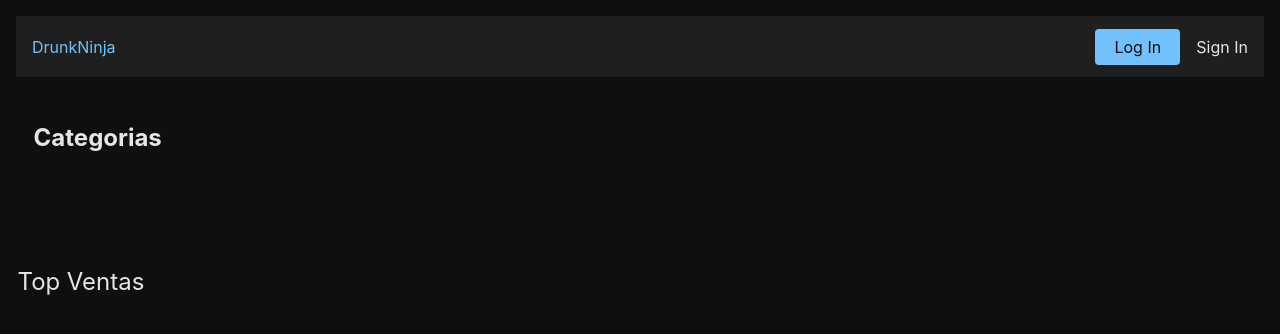
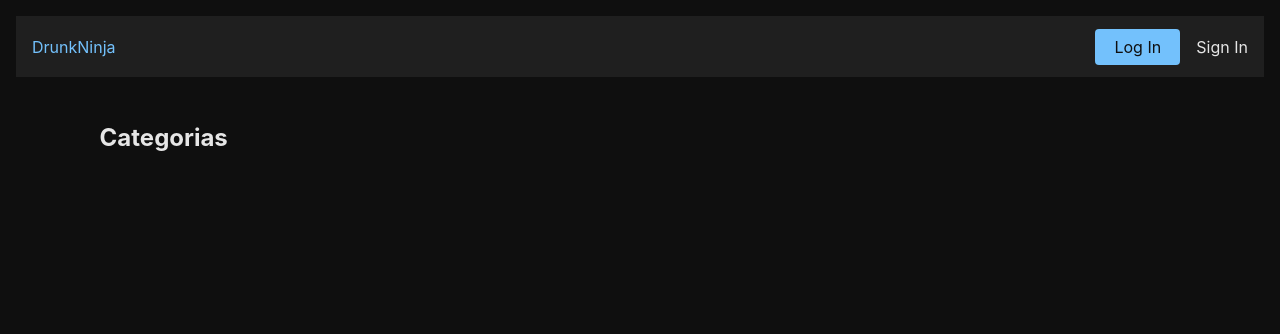
Before and after one commit to MaximilianoMO95/DrunkNinja, a Django app: page / in a window 1280 px wide. Shown: the top 334 px of the page. Run offline with Django 4.2, Linux system fonts and the light colour scheme; data that the repository does not hold is empty.

Commit message:
remove 'top ventas'

```diff
--- a/templates/products/index.html
+++ b/templates/products/index.html
@@ -12,7 +12,7 @@
         {% include "navbar.html" %}
 </header>
 
-<main>
+<main class="container">
         <nav class="cards">
                 <h2 class="text-bold">Categorias</h2>
                 <ul class="product-list">
@@ -28,10 +28,5 @@
                         {% endfor %}
                 </ul>
         </nav>
-
-        <section class="suggested-drinks">
-                <h2>Top Ventas</h2>
-        </section>
 </main>
-
 {% endblock content %}
```
